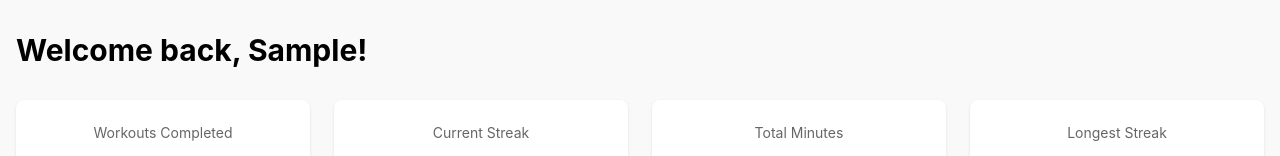
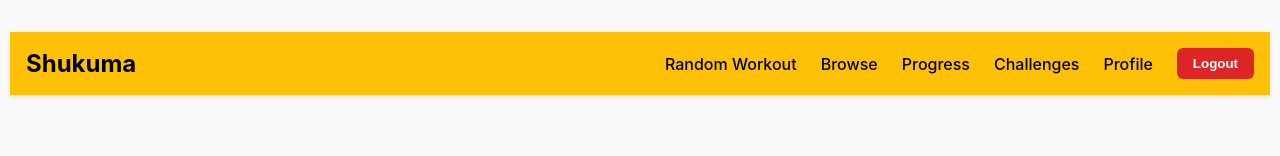
Before and after one commit to DiksonIvySon/ShukumaApp, a React (Vite) app in the folder frontend/: page /dashboard in a window 1280 px wide. Shown: the top 156 px of the page. Built offline with nearby package versions, Linux system fonts and the light colour scheme; no server answers; sample sign-in values are in the browser's storage.

Commit message:
Fixed navigation bugs.

```diff
--- a/frontend/src/pages/BrowseWorkouts.jsx
+++ b/frontend/src/pages/BrowseWorkouts.jsx
@@ -2,6 +2,7 @@
 
 import { useState, useEffect } from "react"
 import WorkoutCard from "../components/WorkoutCard"
+import NavigationBar from "../components/Navigation"
 import { workoutAPI } from "../lib/api"
 
 export default function BrowseWorkouts() {
@@ -45,6 +46,8 @@ export default function BrowseWorkouts() {
 
   return (
     <div className="page-wrapper">
+      <NavigationBar/>
+
       <div className="container">
         <h1 className="text-3xl text-bold mb-8">Browse Exercises</h1>
 
--- a/frontend/src/pages/ChallengesPage.jsx
+++ b/frontend/src/pages/ChallengesPage.jsx
@@ -1,6 +1,6 @@
 import React, { useState, useEffect } from "react";
-import { useNavigate } from "react-router-dom"; // or next/navigation if using Next.js
-import Navigation from "../components/Navigation"; // adjust path
+import { useNavigate } from "react-router-dom";
+import Navigation from "../components/Navigation";
 import "../styles/ChallengesPage.css";
 
 const CHALLENGES = [
@@ -55,7 +55,7 @@ export default function ChallengesPage() {
 
   return (
     <div className="challenges-page">
-      {/* <Navigation /> */}
+      <Navigation />
 
       <main className="challenges-main">
         <h1>Challenges & Goals</h1>
--- a/frontend/src/pages/Dashboard.jsx
+++ b/frontend/src/pages/Dashboard.jsx
@@ -3,6 +3,7 @@
 import { useState, useEffect } from "react"
 import { Link } from "react-router-dom"
 import ProgressTracker from "../components/ProgressTracker"
+import NavigationBar from "../components/Navigation"
 import ChallengesWidget from "../components/ChallengesWidget"
 import { progressAPI, challengeAPI } from "../lib/api"
 
@@ -33,6 +34,7 @@ export default function Dashboard() {
 
   return (
     <div className="page-wrapper">
+      <NavigationBar/>
       <div className="container">
         <h1 className="text-3xl text-bold mb-8">Welcome back, {user.firstName}!</h1>
 
--- a/frontend/src/pages/ProfilePage.jsx
+++ b/frontend/src/pages/ProfilePage.jsx
@@ -1,9 +1,7 @@
-
-
-
 import React, { useState, useEffect } from "react";
 import { useNavigate } from "react-router-dom";
 import "../styles/ProfilePage.css";
+import NavigationBar from "../components/Navigation"
 
 export default function ProfilePage() {
   const navigate = useNavigate();
@@ -63,6 +61,8 @@ export default function ProfilePage() {
 
   return (
     <div className="profile-container">
+      <NavigationBar/>
+
       <main className="profile-content">
 
         <div className="profile-header">
--- a/frontend/src/pages/ProgressPage.jsx
+++ b/frontend/src/pages/ProgressPage.jsx
@@ -1,7 +1,7 @@
-"use client"
-
 import { useState, useEffect } from "react"
 import { progressAPI } from "../lib/api"
+
+import NavigationBar from "../components/Navigation"
 
 export default function ProgressPage() {
   const [stats, setStats] = useState(null)
@@ -29,6 +29,7 @@ export default function ProgressPage() {
 
   return (
     <div className="page-wrapper">
+      <NavigationBar/>
       <div className="container">
         <h1 className="text-3xl text-bold mb-8">Progress Tracker</h1>
 
--- a/frontend/src/pages/WorkoutDeck.jsx
+++ b/frontend/src/pages/WorkoutDeck.jsx
@@ -4,6 +4,7 @@ import { useState, useEffect } from "react"
 import FlipCard from "../components/FlipCard"
 import VideoPlayer from "../components/VideoPlayer"
 import WorkoutTimer from "../components/WorkoutTimer"
+import NavigationBar from "../components/Navigation"
 import { workoutAPI } from "../lib/api"
 
 export default function WorkoutDeck() {
@@ -63,6 +64,8 @@ export default function WorkoutDeck() {
 
   return (
     <div className="page-wrapper">
+      <NavigationBar/>
+
       <div className="container">
         <h1 className="text-3xl text-bold mb-8">Randomized Workout Deck</h1>
 
--- a/frontend/src/styles/index.css
+++ b/frontend/src/styles/index.css
@@ -59,6 +59,7 @@ nav {
   color: var(--text-primary);
   padding: 1rem 0;
   box-shadow: 0 2px 4px rgba(0, 0, 0, 0.1);
+  margin: 0px 10px 70px 10px;
 }
 
 .nav-container {
```
